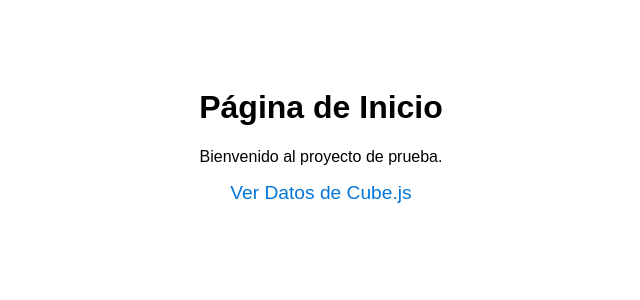
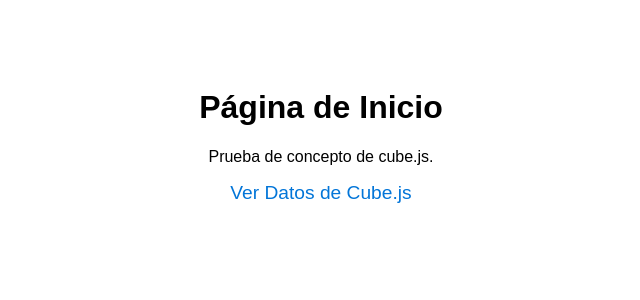
Before and after one commit to FhantomDev/cubeFrontend, a React (Vite) app: page / in a window 1280 px wide. Shown: the top 300 px of the page, without its empty margins (319-959 px from the left). Built offline with nearby package versions, Linux system fonts and the light colour scheme; no server answers; what @cubejs-client/core, ag-grid-community, ag-grid-enterprise would draw is missing.

Commit message:
index modificado

```diff
--- a/src/pages/home/Home.jsx
+++ b/src/pages/home/Home.jsx
@@ -24,7 +24,7 @@ const Home = () => {
   return (
     <div style={homeStyles}>
       <h1>Página de Inicio</h1>
-      <p>Bienvenido al proyecto de prueba.</p>
+      <p>Prueba de concepto de cube.js.</p>
       <nav style={navStyles}>
         <Link to="/categoria" style={linkStyles}>Ver Datos de Cube.js</Link>
       </nav>
```
